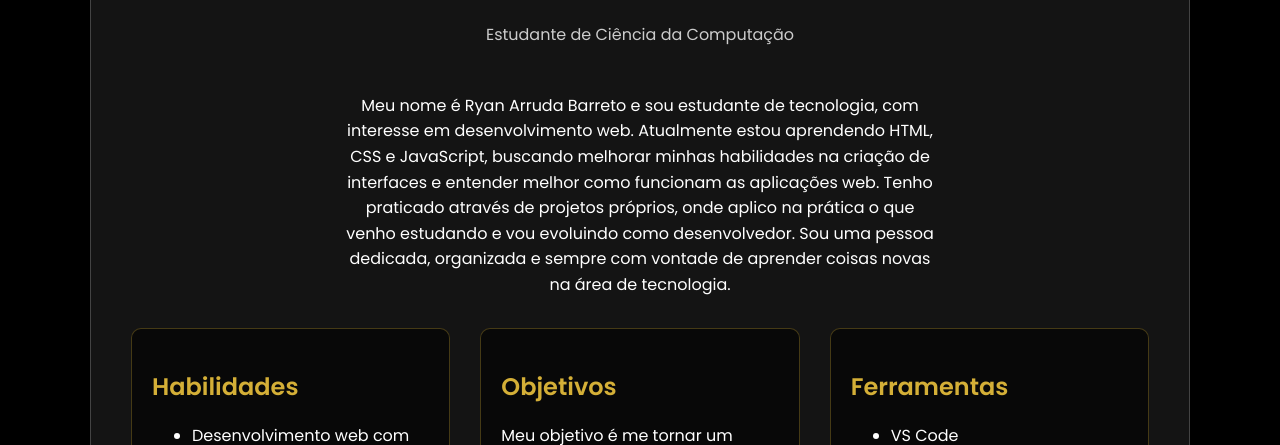
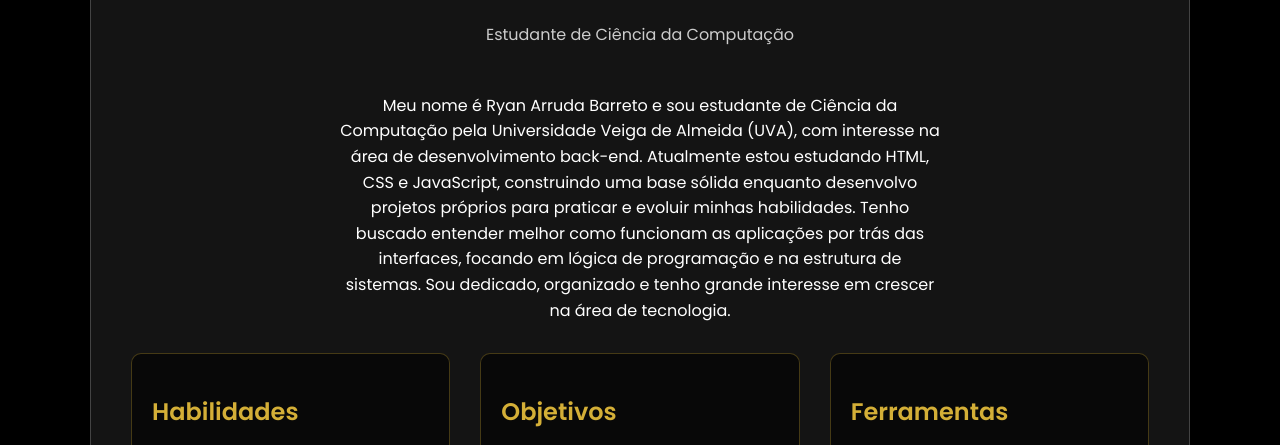
Before and after one commit to 1Ryan22/Projeto-DWeb.1, a plain HTML site: page sobre.html in a window 1280 px wide. Shown: the part 280-725 px from the top of the page. Drawn offline with Linux system fonts and the light colour scheme.

Commit message:
Update sobre.html

```diff
--- a/sobre.html
+++ b/sobre.html
@@ -24,13 +24,17 @@
         <p class="subtitulo">Estudante de Ciência da Computação</p>
 
         <p class="texto">
-           Meu nome é Ryan Arruda Barreto e sou estudante de tecnologia, com interesse em desenvolvimento web.
+            Meu nome é Ryan Arruda Barreto e sou estudante de Ciência da Computação pela Universidade Veiga de Almeida
+            (UVA), com
+            interesse na área de desenvolvimento back-end.
 
-Atualmente estou aprendendo HTML, CSS e JavaScript, buscando melhorar minhas habilidades na criação de interfaces e entender melhor como funcionam as aplicações web.
+            Atualmente estou estudando HTML, CSS e JavaScript, construindo uma base sólida enquanto desenvolvo projetos
+            próprios para praticar e evoluir minhas habilidades.
 
-Tenho praticado através de projetos próprios, onde aplico na prática o que venho estudando e vou evoluindo como desenvolvedor.
+            Tenho buscado entender melhor como funcionam as aplicações por trás das interfaces, focando em lógica de
+            programação e na estrutura de sistemas.
 
-Sou uma pessoa dedicada, organizada e sempre com vontade de aprender coisas novas na área de tecnologia.
+            Sou dedicado, organizado e tenho grande interesse em crescer na área de tecnologia.
         </p>
 
         <div class="habilidades">
@@ -44,8 +48,8 @@ Sou uma pessoa dedicada, organizada e sempre com vontade de aprender coisas nova
         <div class="objetivos">
             <h2>Objetivos</h2>
             <p>
-              Meu objetivo é me tornar um desenvolvedor back-end e participar de projetos cada vez mais completos e
-            profissionais.
+                Meu objetivo é me tornar um desenvolvedor back-end e participar de projetos cada vez mais completos e
+                profissionais.
             </p>
         </div>
 
```
